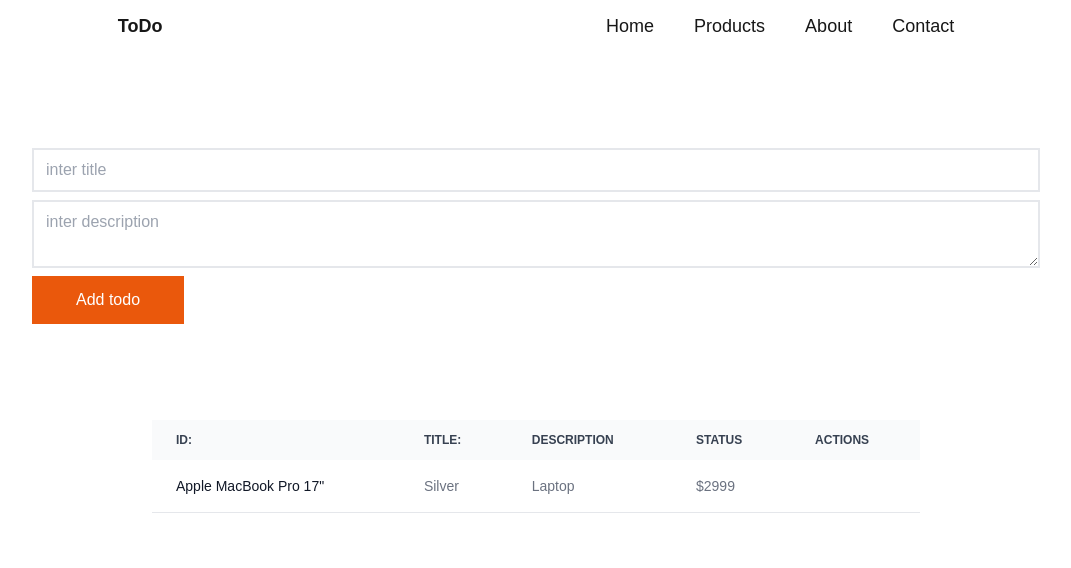
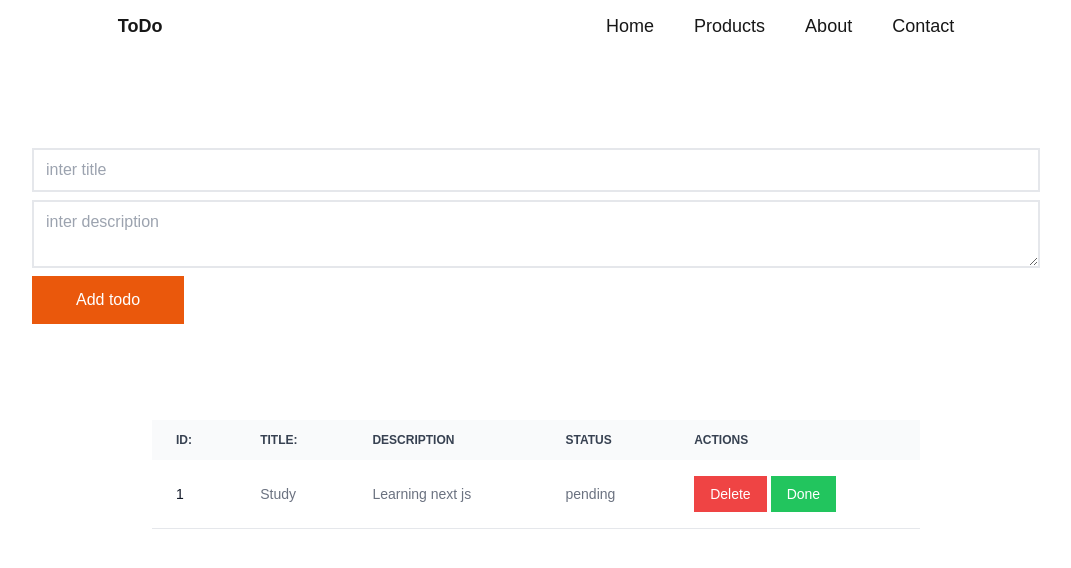
Before and after one commit to showrov4g/todo-with-next-js, a Next.js app: page / in a window 1280 px wide. Shown: the top 568 px of the page, without its empty margins (104-1175 px from the left). Built offline with nearby package versions, Linux system fonts and the light colour scheme.

Commit message:
amake some state variable

```diff
--- /dev/null
+++ b/src/app/components/todo/Todo.jsx
@@ -0,0 +1,21 @@
+const Todo = () => {
+  return (
+    <tr className="bg-white border-b dark:bg-gray-800 dark:border-gray-700 border-gray-200">
+    <th
+      scope="row"
+      className="px-6 py-4 font-medium text-gray-900 whitespace-nowrap dark:text-white"
+    >
+      1
+    </th>
+    <td className="px-6 py-4">Study</td>
+    <td className="px-6 py-4">Learning next js </td>
+    <td className="px-6 py-4">pending</td>
+    <td className="px-6 py-4 flex gap-1 ">
+      <button className="py-2 px-4 bg-red-500 text-white">Delete </button>
+      <button className="py-2 px-4 bg-green-500 text-white">Done</button>
+    </td>
+  </tr>
+  );
+};
+
+export default Todo;
--- a/src/app/page.js
+++ b/src/app/page.js
@@ -1,6 +1,12 @@
+
 import Image from "next/image";
+import Todo from "./components/todo/Todo";
 
 export default function Home() {
+
+
+
+
   return (
     <>
       <form className="flex items-start flex-col gap-2 w-[80%] max-w-[600] mt-24 px-2 mx-auto ">
@@ -42,17 +48,7 @@ export default function Home() {
             </tr>
           </thead>
           <tbody>
-            <tr className="bg-white border-b dark:bg-gray-800 dark:border-gray-700 border-gray-200">
-              <th
-                scope="row"
-                className="px-6 py-4 font-medium text-gray-900 whitespace-nowrap dark:text-white"
-              >
-                Apple MacBook Pro 17"
-              </th>
-              <td className="px-6 py-4">Silver</td>
-              <td className="px-6 py-4">Laptop</td>
-              <td className="px-6 py-4">$2999</td>
-            </tr>
+          <Todo></Todo>
 
           </tbody>
         </table>
```
